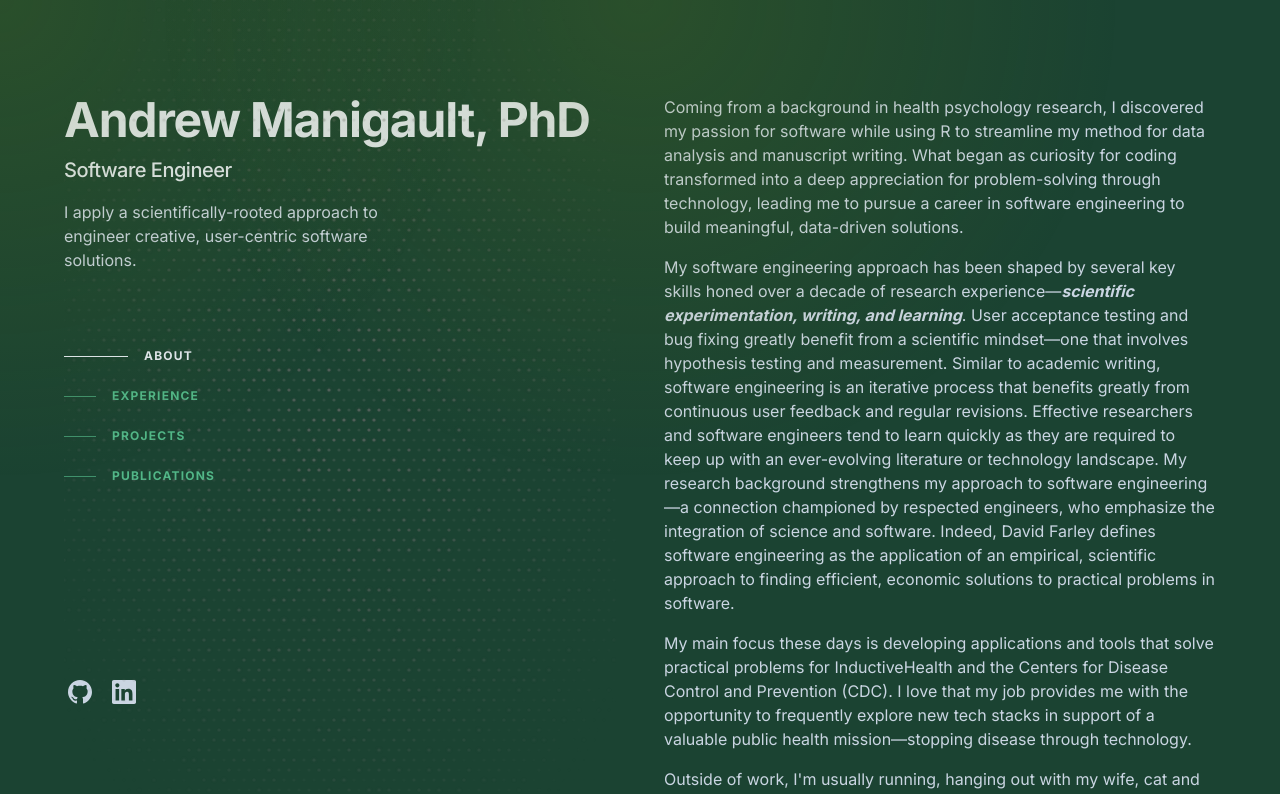
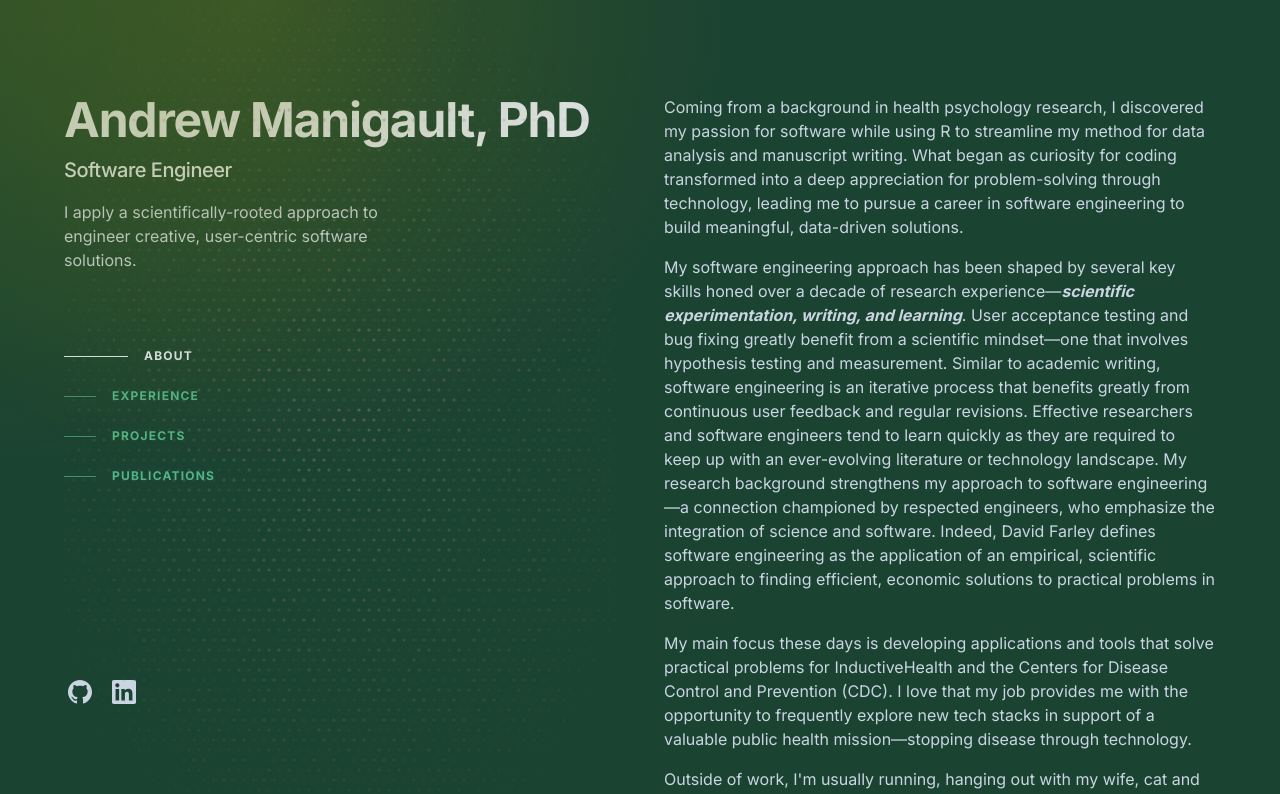
Before and after one commit to amanigaultw/web-portfolio, a Next.js app: page / in a window 1280 px wide. Shown: the top 794 px of the page. Built offline with nearby package versions, Linux system fonts and the light colour scheme.

Commit message:
static gradient tweak

```diff
--- a/components/StaticGradient.tsx
+++ b/components/StaticGradient.tsx
@@ -3,7 +3,7 @@ export default function StaticGradient() {
     <div
       className="pointer-events-none fixed inset-0 z-30"
       style={{
-        background: `radial-gradient(600px at 50% 0%, rgba(105, 129, 16, 0.2), transparent 80%)`
+        background: `radial-gradient(600px at 20% 0%, rgba(127, 129, 16, 0.29), transparent 80%)`
       }}
     />
   )
```
